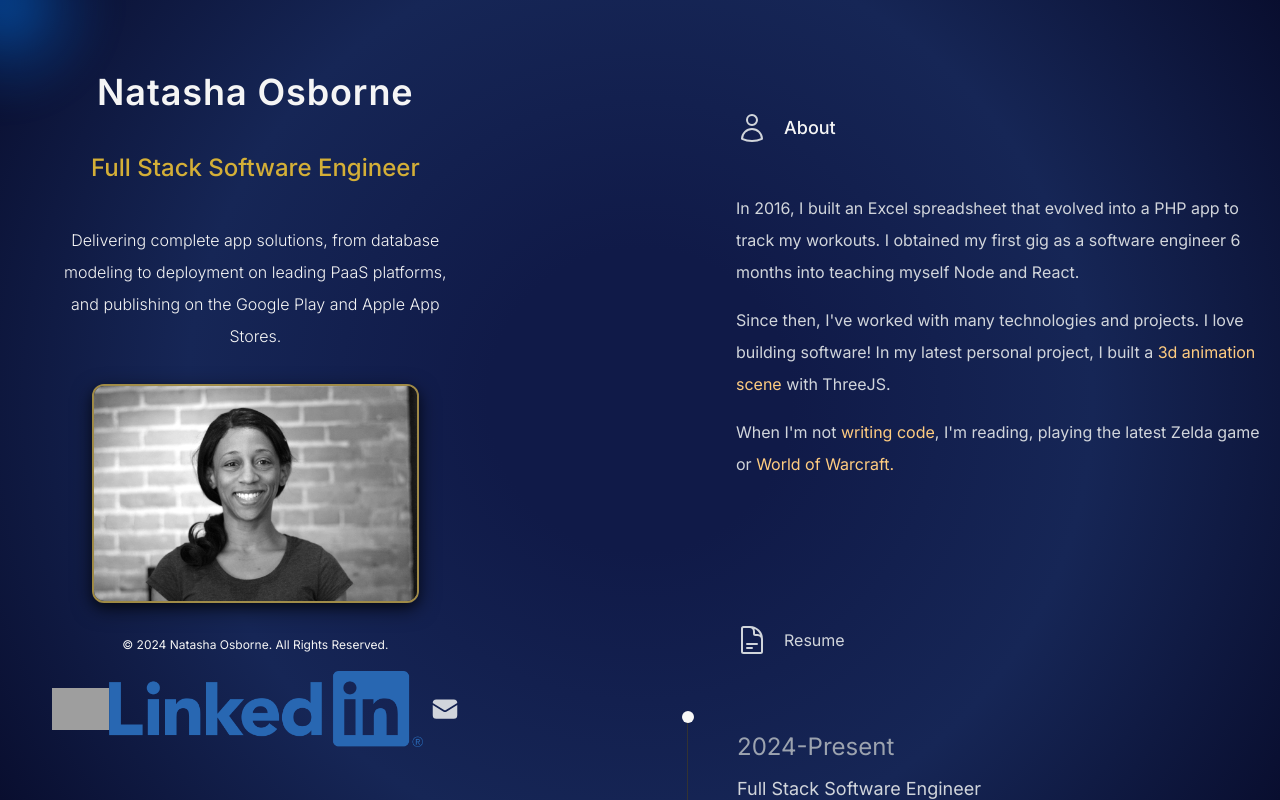
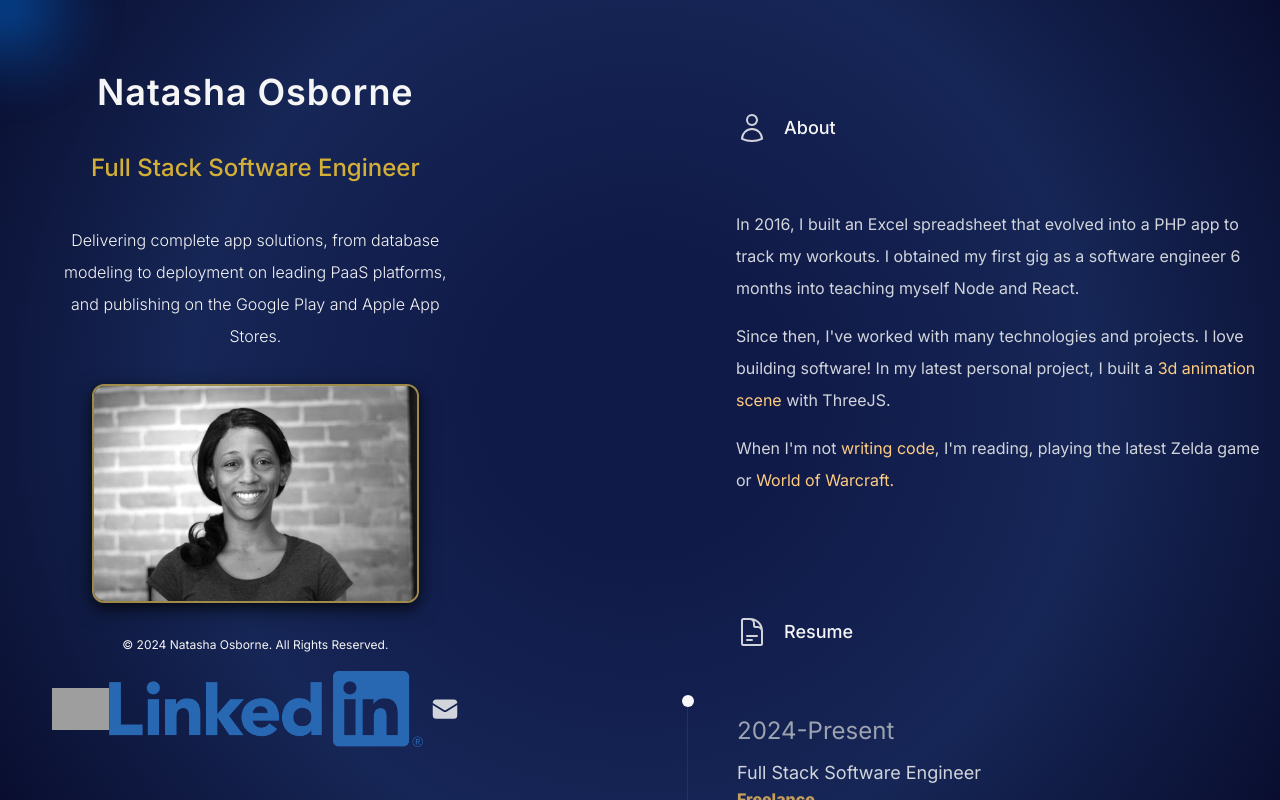
Before and after one commit to Natasha08/natasha-osborne-site, a Next.js app: page / in a window 1280 px wide. Shown: the top 800 px of the page. Built offline with nearby package versions, Linux system fonts and the light colour scheme; no server answers; grey boxes are pictures that could not be loaded.

Commit message:
extract section header for consistent styling

```diff
--- a/app/components/about.js
+++ b/app/components/about.js
@@ -3,6 +3,7 @@ import Link from 'next/link';
 import {UserIcon} from '@heroicons/react/24/outline';
 
 import useObserver from './use-observer';
+import SectionHeader from './section-header';
 
 export default function About() {
   const aboutRef = useRef(null);
@@ -10,16 +11,11 @@ export default function About() {
 
   return (
     <main ref={aboutRef} className="main-container overflow-hidden">
-      <div className="w-screen  lg:max-w-lg xl:max-w-xl max-w-2xl content">
-        <header className="relative z-10 pl-6 flex flex-row items-center">
-          <UserIcon className="h-7 w-7 lg:h-8 lg:w-8 text-gray-500 hover:fill-[#d4af37] lg:mr-2" />
-          <span className="pl-2 flex items-center text-lg font-medium text-[#f5f5f5]">
-            About
-          </span>
-        </header>
+      <div className="w-screen lg:max-w-lg xl:max-w-xl max-w-2xl content">
+        <SectionHeader Icon={UserIcon} text="About" />
 
         <div className="relative z-10">
-          <div className="p-4 md:p-6 lg:py-12 2xl:py-0 space-y-4 text-wrap leading-loose 2xl:leading-relaxed">
+          <div className="p-4 md:p-6 2xl:py-0 space-y-4 text-wrap leading-loose 2xl:leading-relaxed">
             <p>
               In 2016, I built an Excel spreadsheet that evolved into a PHP app
               to track my workouts. I obtained my first gig as a software
--- a/app/components/projects.js
+++ b/app/components/projects.js
@@ -4,6 +4,7 @@ import {FolderOpenIcon} from '@heroicons/react/24/outline';
 import {ArrowTopRightOnSquareIcon} from '@heroicons/react/20/solid';
 
 import SkillBubble from './skill-bubble';
+import SectionHeader from './section-header';
 
 const projects = [
   {
@@ -35,12 +36,8 @@ const projects = [
 const ProjectsPage = () => {
   return (
     <main className="main-container lg:pt-20 relative">
-      <header className="relative z-10 pl-6 pb-10 flex flex-row items-center">
-        <FolderOpenIcon className="h-7 w-7 lg:h-8 lg:w-8 text-gray-500 hover:fill-[#d4af37] lg:mr-2" />
-        <span className="pl-2 flex items-center text-lg font-medium text-[#f5f5f5]">
-          Featured Projects
-        </span>
-      </header>
+      <SectionHeader Icon={FolderOpenIcon} text="Featured Projects" />
+
       <div className="p-6 flex items-center">
         <div className="grid grid-cols-1 gap-6 z-10 list-none">
           {projects.map((project, index) => (
--- a/app/components/resume-timeline.js
+++ b/app/components/resume-timeline.js
@@ -6,6 +6,7 @@ import {ArrowTopRightOnSquareIcon} from '@heroicons/react/20/solid';
 import {DocumentTextIcon} from '@heroicons/react/24/outline';
 
 import SkillBubble from './skill-bubble';
+import SectionHeader from './section-header';
 import useObserver from './use-observer';
 import technologies from '@/lib/data/technologies.json';
 
@@ -58,10 +59,7 @@ const ResumeTimeline = () => {
   return (
     <div ref={timelineRef} className="timeline main-container">
       <div className="content group">
-        <header className="relative z-10 flex flex-row items-center pl-6 pb-12">
-          <DocumentTextIcon className="h-7 w-7 lg:h-8 lg:w-8 text-gray-500 hover:fill-[#d4af37] lg:mr-2" />
-          <span className="pl-2 flex items-center">Resume</span>
-        </header>
+        <SectionHeader Icon={DocumentTextIcon} text="Resume" />
 
         <TimelineItem
           href="/resume"
--- /dev/null
+++ b/app/components/section-header.js
@@ -0,0 +1,10 @@
+const SectionHeader = ({Icon, text}) => (
+  <header className="relative z-10 pl-6 pb-10 flex flex-row items-center">
+    <Icon className="h-7 w-7 lg:h-8 lg:w-8 text-gray-500 hover:fill-[#d4af37] lg:mr-2" />
+    <span className="pl-2 flex items-center text-lg font-medium text-[#f5f5f5]">
+      {text}
+    </span>
+  </header>
+);
+
+export default SectionHeader;
```
